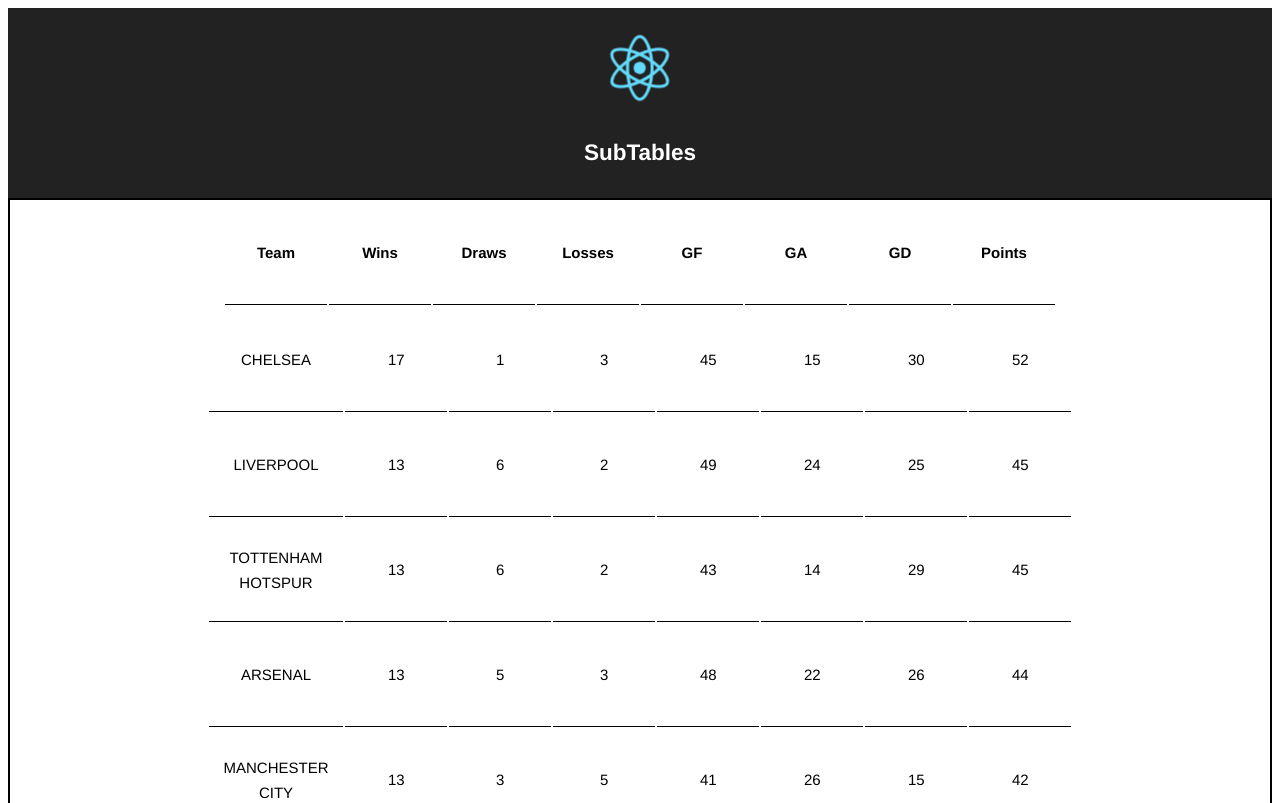
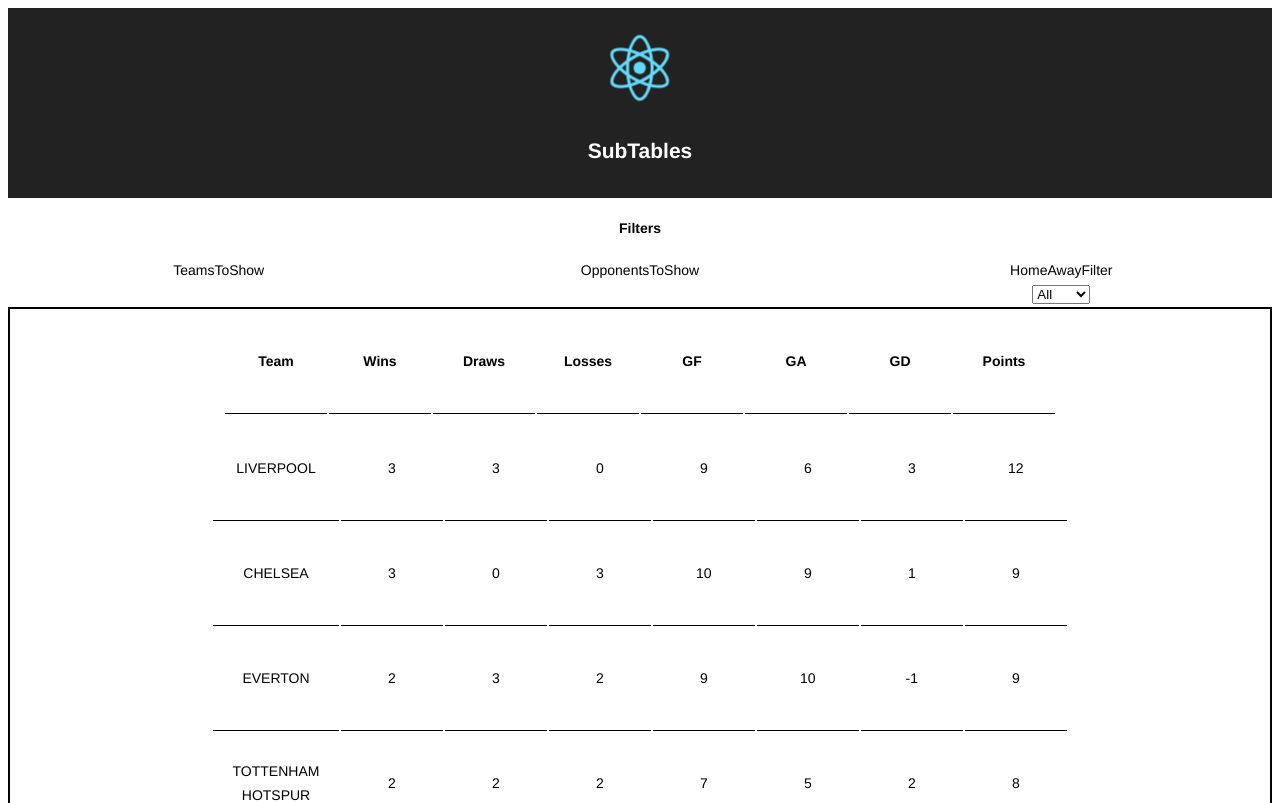
Before and after one commit to dcowen91/testCRA, a React (Create React App) app: page / in a window 1280 px wide. Shown: the top 803 px of the page. Built offline with nearby package versions, Linux system fonts and the light colour scheme.

Commit message:
add venue filter

```diff
--- a/src/App.js
+++ b/src/App.js
@@ -7,12 +7,38 @@
 import type {TeamProps } from './types/TeamProps'
 import ParseTeamData from './actions/ParseTeamData'
 
+// TODOs
+// 1. extract venueFilter to Component
+// 2. add other filters as Components
+// 3. add "played" column
+
 class App extends Component {
+	props: any;
+
+	state: {
+		venueFilter: "ALL" | "HOME" | "AWAY"
+	};
+
+	constructor(props : any)
+	{
+		super(props);
+		this.state = {
+			venueFilter: "ALL"
+		};
+		this.handleChange = this.handleChange.bind(this);
+	}
+
+	handleChange(event: any) {
+		this.setState({
+			venueFilter: event.target.value
+		});
+	}
+
 	render() {
-		let teams : ParseTeamData = new ParseTeamData();
-		let results : Array<TeamProps> = teams.ParseData();
-		results.sort((a:TeamProps,b:TeamProps) => ((b.wins * 3 + b.draws) - (a.wins * 3 + a.draws)));
-		var TeamRowArray = results.map((team) => <TeamRow key={team.teamName} {...team} />);
+		const parseTeamData: ParseTeamData = new ParseTeamData();
+		let results: Array<TeamProps> = parseTeamData.ParseData(this.state);
+		results.sort((a: TeamProps, b: TeamProps) => ((b.wins * 3 + b.draws) - (a.wins * 3 + a.draws)));
+		let TeamRowArray = results.map((team) => <TeamRow key={team.teamName} {...team} />);
 
 		return (
 			<div className="App">
@@ -20,10 +46,31 @@
 					<img src={logo} className="App-logo" alt="logo" />
 					<h2>SubTables</h2>
 				</div>
+				<h4>
+					Filters
+				</h4>
+				<div className="filterContainer">
+					<div className="filterRow">
+						TeamsToShow
+					</div>
+					<div className="filterRow">
+						OpponentsToShow
+					</div>
+					<div className="filterRow">
+						HomeAwayFilter
+						<div>
+							<select onChange={this.handleChange} value={this.state.venueFilter}>
+								<option value="ALL" >All</option>
+								<option value="HOME">Home</option>
+								<option value="AWAY">Away</option>
+							</select>
+						</div>
+					</div>
+				</div>
 				<table>
 					<TeamTableHeader />
 					<tbody>
-						{ TeamRowArray }
+						{TeamRowArray}
 					</tbody>
 				</table>
 			</div>
--- a/src/actions/ParseTeamData.js
+++ b/src/actions/ParseTeamData.js
@@ -92,14 +92,14 @@
 		return teamArray;
 	}
 
-	ParseData() : Array<TeamProps>
+	ParseData(state : any) : Array<TeamProps>
 	{
 		// let jsonData = JSON.parse(fs.readFileSync('output.JSON', 'utf8'));
-		// const top6 = [true,false,false,true,false,false,false,false,true,true,true,false,false,false,false,false,true,false,false,false];
+		const top6 = [true,false,false,true,false,false,false,false,true,true,true,false,false,false,false,false,true,false,false,false];
 		// const bottom5 = [false,false,false,false,true,false,true,false,true,false,false,true,false,false,true,true,false,false,false,false];
 		const all = [true,true,true,true,true,true,true,true,true,true,true,true,true,true,true,true,true,true,true,true];
 
-		return this.createStateRows(jsonData,all,all, "ALL");
+		return this.createStateRows(jsonData,all,top6, state.venueFilter);
 	}
 }
 
--- a/src/index.css
+++ b/src/index.css
@@ -2,7 +2,7 @@
 {
 	padding: 0;
 	font-family: "Helvetica Neue", Helvetica, Arial, sans-serif;
-	font-size: 15px;
+	font-size: 14px;
 	line-height: 1.7;
 }
 
@@ -17,6 +17,11 @@
 	flex: 1;
 }
 
+.filterRow {
+	flex: 1;
+	width: 100px;
+}
+
 table
 {
 	display:flex;
@@ -25,3 +30,8 @@
 	justify-content: center;
 	align-items: center;
 }
+
+.filterContainer
+{
+	display: flex;
+}
```
